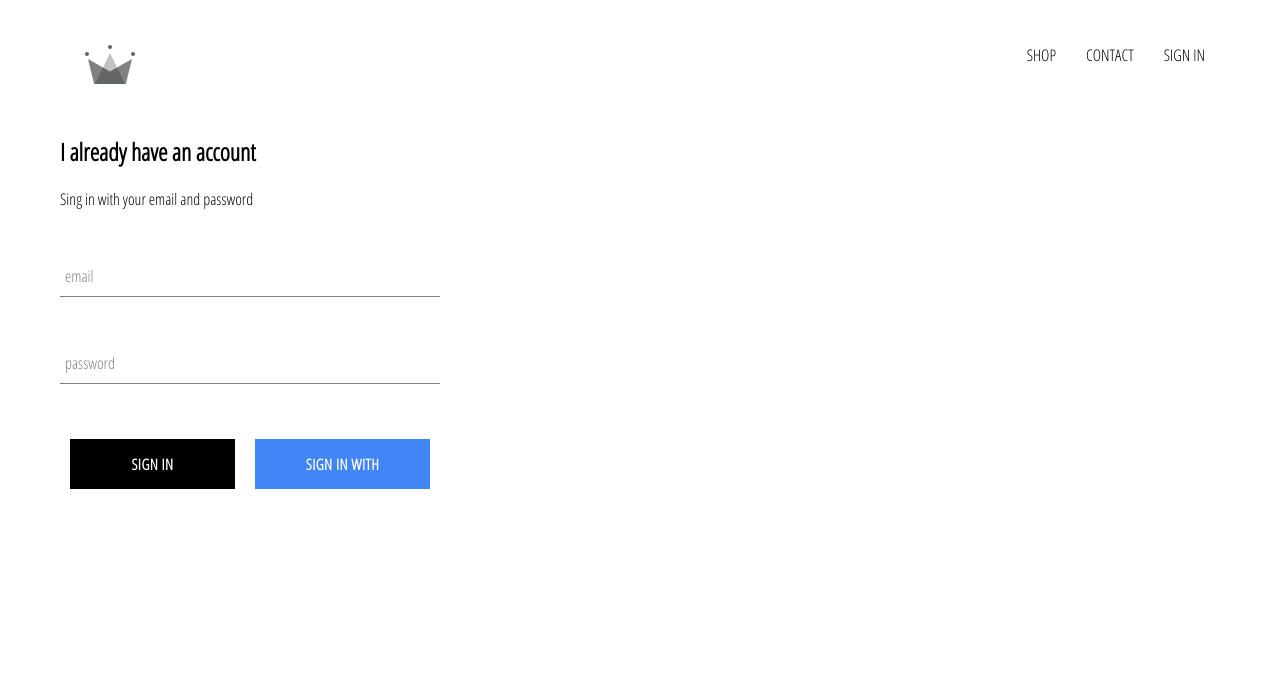
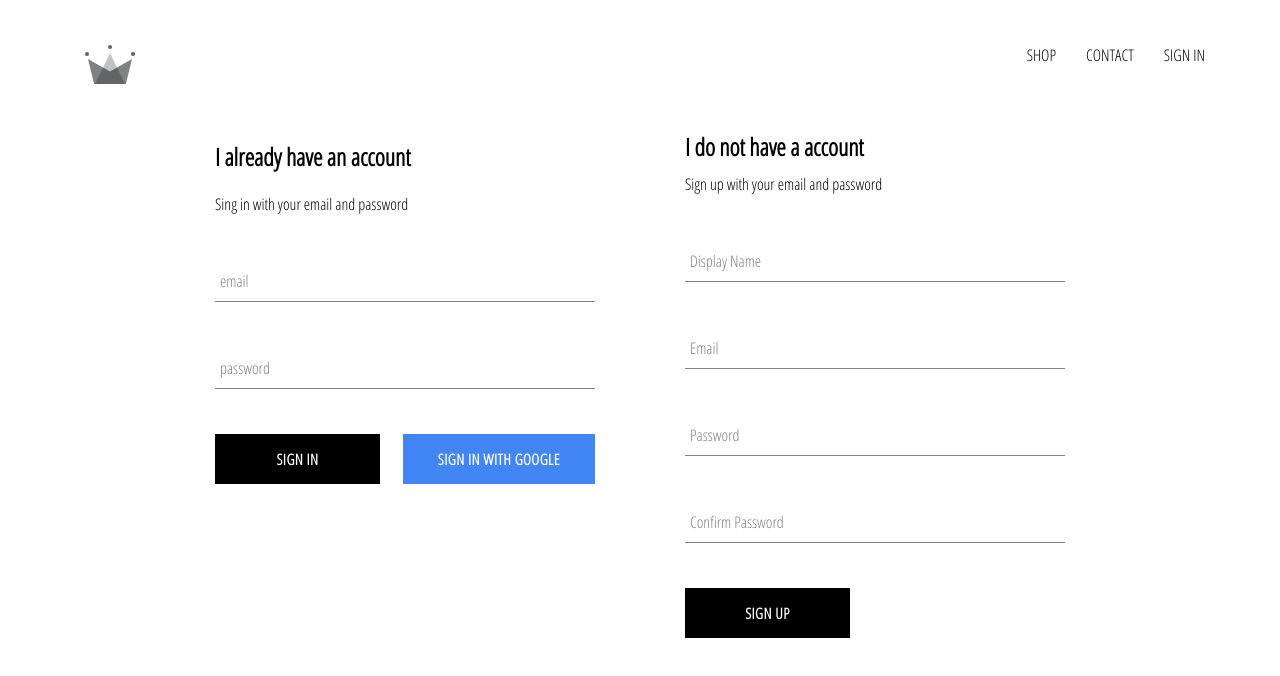
Before and after one commit to PetrovIlyuha/crwn-clothing, a React (Create React App) app: page /signin in a window 1280 px wide. Shown: the top 676 px of the page. Built offline with nearby package versions, Linux system fonts and the light colour scheme; no server answers.

Commit message:
implemented firebase utils, included ability to store authenticated users into firestore database

```diff
--- a/src/App.js
+++ b/src/App.js
@@ -3,47 +3,60 @@
 
 import './App.css';
 
-import Homepage from './pages/homepage/homepage.component';
+import HomePage from './pages/homepage/homepage.component';
 import ShopPage from './pages/shop/shop.component';
+import SignInAndSignUpPage from './pages/sing-in-and-sign-up/sing-in-and-sign-up.component'
 import Header from './components/header/header.component';
-import SingInAndSignUpPage from './pages/sing-in-and-sign-up/sing-in-and-sign-up.component';
-import { auth } from './firebase/firebase.utils';
+import { auth, createUserProfileDocument } from './firebase/firebase.utils';
 
 class App extends React.Component {
   constructor() {
     super();
-      this.state = {
-        currentUser: null
-      }
-    }
+
+    this.state = {
+      currentUser: null
+    };
+  }
 
   unsubscribeFromAuth = null;
 
   componentDidMount() {
-    this.unsubscribeFromAuth = auth.onAuthStateChanged(user => {
-      this.setState({ currentUser: user });
-      console.log(user);
-    })
+    this.unsubscribeFromAuth = auth.onAuthStateChanged(async userAuth => {
+      if (userAuth) {
+        const userRef = await createUserProfileDocument(userAuth);
+
+        userRef.onSnapshot(snapShot => {
+          this.setState({
+            currentUser: {
+              id: snapShot.id,
+              ...snapShot.data()
+            }
+          });
+
+          console.log(this.state);
+        });
+      }
+
+      this.setState({ currentUser: userAuth });
+    });
   }
 
   componentWillUnmount() {
     this.unsubscribeFromAuth();
   }
 
-
   render() {
     return (
       <div>
-        <Header currentUser={this.state.currentUser}/>
+        <Header currentUser={this.state.currentUser} />
         <Switch>
-          <Route exact path='/' component={Homepage}/>
-          <Route path='/shop' component={ShopPage}/>
-          <Route path='/signin' component={SingInAndSignUpPage}/>
+          <Route exact path='/' component={HomePage} />
+          <Route path='/shop' component={ShopPage} />
+          <Route path='/signin' component={SignInAndSignUpPage} />
         </Switch>
       </div>
     );
   }
-
 }
 
 export default App;
--- a/src/components/custom-button/custom-button.styles.scss
+++ b/src/components/custom-button/custom-button.styles.scss
@@ -13,7 +13,6 @@
   font-weight: bolder;
   border: none;
   cursor: pointer;
-  margin: 10px;
 
   &:hover {
     background-color: white;
--- a/src/components/header/header.component.jsx
+++ b/src/components/header/header.component.jsx
@@ -1,7 +1,7 @@
 import React from 'react';
 import { Link } from 'react-router-dom';
 
-import { auth } from '../../firebase/firebase.utils';
+import { auth } from '../../firebase/firebase.utils.js';
 
 import { ReactComponent as Logo } from '../../assets/crown.svg';
 
@@ -19,7 +19,7 @@
       <Link className="option" to="/shop">
         CONTACT
       </Link>
-      {currentUser ?
+      { currentUser ?
         (<div className="option" onClick={() => auth.signOut()}>SIGN OUT</div>)
         : (
         <Link className="option" to='/signin'>
--- a/src/components/sign-in/sign-in.component.jsx
+++ b/src/components/sign-in/sign-in.component.jsx
@@ -3,7 +3,7 @@
 import FormInput from '../form-input/form-input.component';
 import CustomButton from '../custom-button/custom-button.component';
 
-import { signInWithGoogle } from '../../firebase/firebase.utils'
+import { signInWithGoogle } from '../../firebase/firebase.utils.js';
 
 import './sign-in.styles.scss';
 
@@ -42,6 +42,7 @@
             value={this.state.email}
             label="email"
             required
+            autoComplete="on"
             />
           <FormInput
             id="password"
@@ -51,6 +52,7 @@
             handleChange={this.handleChange}
             value={this.state.password}
             required
+            autoComplete="on"
           />
           <div className="buttons">
             <CustomButton type="submit">Sign In</CustomButton>
--- /dev/null
+++ b/src/components/sign-up/sign-up.component.jsx
@@ -0,0 +1,105 @@
+import React from 'react';
+
+import FormInput from '../form-input/form-input.component';
+import CustomButton from '../custom-button/custom-button.component';
+
+import { auth, createUserProfileDocument } from '../../firebase/firebase.utils';
+
+import './sign-up.styles.scss';
+
+class SignUp extends React.Component {
+  constructor() {
+    super();
+
+    this.state = {
+      displayName: '',
+      email: '',
+      password: '',
+      confirmPassword: ''
+    };
+  }
+
+  handleSubmit = async event => {
+    event.preventDefault();
+
+    const { displayName, email, password, confirmPassword } = this.state;
+
+    if (password !== confirmPassword) {
+      alert("passwords don't match");
+      return;
+    }
+
+    try {
+      const { user } = await auth.createUserWithEmailAndPassword(
+        email,
+        password
+      );
+
+      await createUserProfileDocument(user, { displayName });
+
+      this.setState({
+        displayName: '',
+        email: '',
+        password: '',
+        confirmPassword: ''
+      });
+    } catch (error) {
+      console.error(error);
+    }
+  };
+
+  handleChange = event => {
+    const { name, value } = event.target;
+
+    this.setState({ [name]: value });
+  };
+
+  render() {
+    const { displayName, email, password, confirmPassword } = this.state;
+    return (
+      <div className='sign-up'>
+        <h2 className='title'>I do not have a account</h2>
+        <span>Sign up with your email and password</span>
+        <form className='sign-up-form' onSubmit={this.handleSubmit}>
+          <FormInput
+            type='text'
+            name='displayName'
+            value={displayName}
+            onChange={this.handleChange}
+            label='Display Name'
+            required
+          />
+          <FormInput
+            type='email'
+            name='email'
+            value={email}
+            onChange={this.handleChange}
+            label='Email'
+            required
+          />
+          <FormInput
+            type='password'
+            name='password'
+            value={password}
+            onChange={this.handleChange}
+            label='Password'
+            required
+            autoComplete="on"
+          />
+          <FormInput
+            type='password'
+            name='confirmPassword'
+            value={confirmPassword}
+            onChange={this.handleChange}
+            label='Confirm Password'
+            required
+            autoComplete="on"
+          />
+          <CustomButton type='submit'>SIGN UP</CustomButton>
+        </form>
+      </div>
+    );
+  }
+}
+
+export default SignUp;
--- /dev/null
+++ b/src/components/sign-up/sign-up.styles.scss
@@ -0,0 +1,9 @@
+.sign-up {
+  display: flex;
+  flex-direction: column;
+  width: 380px;
+
+  .title {
+    margin: 10px 0;
+  }
+}
--- a/src/firebase/firebase.utils.js
+++ b/src/firebase/firebase.utils.js
@@ -7,13 +7,38 @@
   authDomain: "crwn-db-a2024.firebaseapp.com",
   databaseURL: "https://crwn-db-a2024.firebaseio.com",
   projectId: "crwn-db-a2024",
-  storageBucket: "",
+  storageBucket: "crwn-db-a2024.appspot.com",
   messagingSenderId: "204295976616",
   appId: "1:204295976616:web:6e7c36eec55d1736dfb49d",
   measurementId: "G-Q5BM9GJLND"
 };
 
 firebase.initializeApp(config);
+
+export const createUserProfileDocument = async (userAuth, additionalData) => {
+  if (!userAuth) return;
+
+  const userRef = firestore.doc(`users/${userAuth.uid}`);
+
+  const snapShot = await userRef.get();
+
+  if (!snapShot.exists) {
+    const { displayName, email } = userAuth;
+    const createdAt = new Date();
+    try {
+      await userRef.set({
+        displayName,
+        email,
+        createdAt,
+        ...additionalData
+      });
+    } catch (error) {
+      console.log('error creating user', error.message);
+    }
+  }
+
+  return userRef;
+};
 
 export const auth = firebase.auth();
 export const firestore = firebase.firestore();
--- a/src/pages/sing-in-and-sign-up/sing-in-and-sign-up.component.jsx
+++ b/src/pages/sing-in-and-sign-up/sing-in-and-sign-up.component.jsx
@@ -1,12 +1,14 @@
 import React from 'react';
 
 import SignIn from '../../components/sign-in/sign-in.component';
+import SignUp from '../../components/sign-up/sign-up.component';
 
 import './sing-in-and-sign-up.styles.scss';
 
 const SingInAndSignUpPage = () => (
   <div className="sing-in-and-sign-up">
     <SignIn/>
+    <SignUp/>
   </div>
 )
 
--- a/src/pages/sing-in-and-sign-up/sing-in-and-sign-up.styles.scss
+++ b/src/pages/sing-in-and-sign-up/sing-in-and-sign-up.styles.scss
@@ -0,0 +1,7 @@
+.sing-in-and-sign-up {
+  width: 850px;
+  display: flex;
+  justify-content: space-between;
+
+  margin: 30px auto;
+}
```
